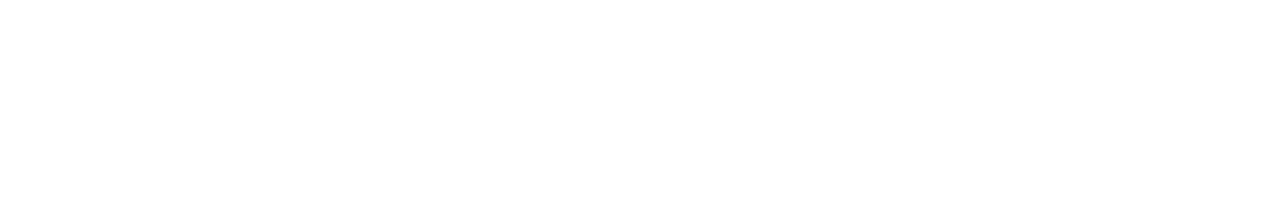
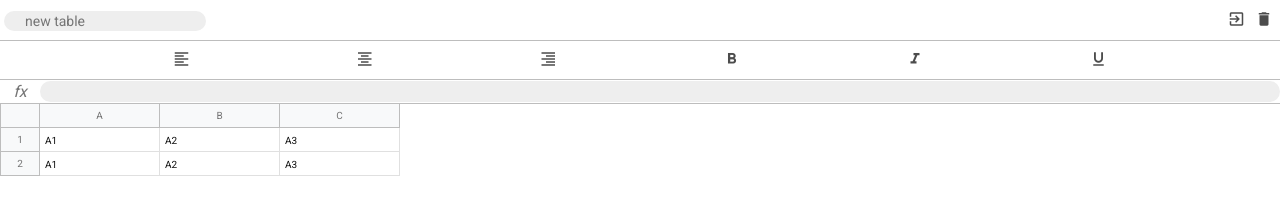
Before and after one commit to VitakSharper/js-excel-app, a website built with webpack: page src/index.html in a window 1280 px wide. Built offline with nearby package versions, Linux system fonts and the light colour scheme.

Commit message:
layout in progress

```diff
--- a/package.json
+++ b/package.json
@@ -45,6 +45,7 @@
     "webpack-dev-server": "^3.11.0"
   },
   "dependencies": {
-    "@babel/polyfill": "^7.8.7"
+    "@babel/polyfill": "^7.8.7",
+    "normalize.css": "^8.0.1"
   }
 }
--- a/some-steps.txt
+++ b/some-steps.txt
@@ -1,3 +1,5 @@
 git:: git checkout -b "webpack" -- create new branch in git
 git:: git push -u origin webpack -- push to branch
 npm:: npm i eslint eslint-loader babel-eslint -- eslint install
+git:: git checkout master -- switch to master after merge on github
+git:: git pull -- pull all to local
--- a/src/index.html
+++ b/src/index.html
@@ -3,9 +3,74 @@
 <head>
     <meta charset="UTF-8">
     <link rel="shortcut icon" href="favicon.ico">
+    <link href="https://fonts.googleapis.com/icon?family=Material+Icons"
+          rel="stylesheet">
     <title>EXCEL App in Pure JavaScript ES6</title>
 </head>
 <body>
-<div class="container" id="app"></div>
+<div class="container" id="app">
+    <main class="excel">
+        <header class="header">
+            <input type="text" class="header__input" value="new table"/>
+            <div class="header__btn-group">
+                <button class="btn"><i class="material-icons">exit_to_app</i></button>
+                <button class="btn --red"><i class="material-icons">delete</i></button>
+            </div>
+        </header>
+
+        <div class="toolbar">
+            <button class="btn"><i class="material-icons">format_align_left</i></button>
+            <button class="btn"><i class="material-icons">format_align_center</i></button>
+            <button class="btn"><i class="material-icons">format_align_right</i></button>
+            <button class="btn"><i class="material-icons">format_bold</i></button>
+            <button class="btn"><i class="material-icons">format_italic</i></button>
+            <button class="btn"><i class="material-icons">format_underline</i></button>
+        </div>
+
+        <section class="formula">
+            <div class="formula__info">fx</div>
+            <div class="formula__input" contenteditable="true" spellcheck="false"></div>
+        </section>
+
+        <section class="table">
+            <div class="row">
+                <div class="row__info"></div>
+                <div class="row__data">
+                    <div class="column">
+                        A
+                    </div>
+                    <div class="column">
+                        B
+                    </div>
+                    <div class="column">
+                        C
+                    </div>
+                </div>
+            </div>
+
+            <div class="row">
+                <div class="row__info">
+                    1
+                </div>
+                <div class="row__data">
+                    <div class="cell selected">A1</div>
+                    <div class="cell">A2</div>
+                    <div class="cell">A3</div>
+                </div>
+            </div>
+            <div class="row">
+                <div class="row__info">
+                    2
+                </div>
+                <div class="row__data">
+                    <div class="cell selected">A1</div>
+                    <div class="cell">A2</div>
+                    <div class="cell">A3</div>
+                </div>
+            </div>
+
+        </section>
+    </main>
+</div>
 </body>
 </html>
--- a/src/index.js
+++ b/src/index.js
@@ -1,4 +1 @@
-import './module'
 import './scss/index.scss'
-
-console.log('Initial tests')
--- /dev/null
+++ b/src/scss/_base.scss
@@ -0,0 +1,30 @@
+*,
+*::before,
+*::after {
+  margin: 0;
+  padding: 0;
+  box-sizing: inherit;
+}
+
+html {
+  box-sizing: border-box;
+  font-size: 62.5%; // 10px/16px=62.5%=>1rem=10px
+}
+
+body {
+  font-family: $font-primary;
+  //color: $color-grey-dark-2;
+  font-weight: 300;
+  line-height: 1.6;
+}
+
+.excel {
+color:$color-grey-dark
+}
+
+.btn {
+
+}
+
+main{
+}
--- /dev/null
+++ b/src/scss/_mixins.scss
@@ -0,0 +1,31 @@
+@mixin btn($color:green) {
+  border: none;
+  background-color: #fff;
+  position: relative;
+  //height: 2.4rem;
+  min-width: 2.4rem;
+  padding: 3px;
+  text-align: center;
+  display: inline-block;
+  color: rgba(0, 0, 0, .7);
+
+  & i {
+    font-size: 1.8rem;
+    //color: #eee;
+  }
+
+  &:focus {
+    outline: none;
+  }
+
+  &:active {
+    transform: translateY(2px);
+    color: $color;
+  }
+
+  &:hover {
+    background: $color-grey-light-3;
+    cursor: pointer;
+    border-radius: 50%;
+  }
+}
--- /dev/null
+++ b/src/scss/_variables.scss
@@ -0,0 +1,19 @@
+$font-primary: 'Roboto', sans-serif;
+
+$color-grey-light-1: #BDBDBD;
+$color-grey-light-2: #E0E0E0;
+$color-grey-light-3: #EEEEEE;
+
+$color-grey-dark: #757575;
+$color-grey-dark-2: #888;
+
+$color-cells: #c0c0c0;
+$color-cell-info: #f8f9fa;
+
+$header-height: 3.4rem;
+$toolbar-height: 4rem;
+$formula-height: 2.4rem;
+
+$info-cell-width: 4rem;
+$row-height: 2.4rem;
+$cell-width: 12rem;
--- /dev/null
+++ b/src/scss/formula.scss
@@ -0,0 +1,44 @@
+.formula {
+  position: absolute;
+  left: 0;
+  right: 0;
+  height: $formula-height;
+  top: 8rem;
+  border-bottom: 1px solid $color-grey-light-1;
+
+  display: flex;
+  align-items: center;
+
+  &__info {
+    font-size: 1.6rem;
+    text-align: center;
+    font-style: italic;
+    //border-right: 1px solid $color-grey-light-1;
+    min-width: $info-cell-width;
+  }
+
+  &__input {
+    border: 1px solid transparent;
+    padding: 0 4px;
+    font-size: 1.2rem;
+    outline: none;
+    width: 100%;
+    height: 90%;
+    color: #000;
+
+    border-radius: 100px;
+    background-color: $color-grey-light-3;
+    transition: all .2s;
+
+    &:focus {
+      outline: none;
+      border: 1px solid $color-grey-light-1;
+    }
+
+    &:hover {
+      border: 1px solid $color-grey-light-1;
+    }
+  }
+
+
+}
--- /dev/null
+++ b/src/scss/header.scss
@@ -0,0 +1,41 @@
+.header {
+  position: absolute;
+  top: 0;
+  right: 0;
+  left: 0;
+  height: $header-height;
+  font-size: 1.4rem;
+  padding: 8px 4px 0;
+
+  display: flex;
+  align-items: center;
+  justify-content: space-between;
+
+  &__input {
+    font-family: inherit;
+    font-size: inherit;
+    color: inherit;
+    border: 1px solid transparent;
+    height: 2rem;
+    padding: .7rem 2rem;
+    border-radius: 100px;
+    background-color: $color-grey-light-3;
+    transition: all .2s;
+
+    &:focus {
+      outline: none;
+      border: 1px solid $color-grey-light-1;
+      //background-color: $color-grey-light-3;
+    }
+
+    &:hover {
+      border: 1px solid $color-grey-light-1;
+    }
+  }
+
+  &__btn-group {
+    .btn {
+      @include btn(red)
+    }
+  }
+}
--- a/src/scss/index.scss
+++ b/src/scss/index.scss
@@ -0,0 +1,11 @@
+@import url('https://fonts.googleapis.com/css2?family=Roboto&display=swap');
+@import "~normalize.css";
+
+@import "variables";
+@import "mixins";
+@import "base";
+
+@import "header";
+@import "table";
+@import "formula";
+@import "toolbar";
--- /dev/null
+++ b/src/scss/table.scss
@@ -0,0 +1,61 @@
+.table {
+  position: absolute;
+  left: 0;
+  right: 0;
+  //top: $header-height + $toolbar-height + 8rem;
+  top: 10.4rem;
+  overflow-x: auto;
+
+  .row {
+    min-height: 2rem;
+    height: $row-height;
+    display: flex;
+
+    &__info {
+      min-width: $info-cell-width;
+      height: 100%;
+      border: 1px solid $color-grey-light-1;
+      border-top: none;
+      background: $color-cell-info;
+
+      display: flex;
+      justify-content: center;
+      align-items: center;
+
+    }
+
+    &__data {
+      display: flex;
+
+      .column {
+        background: $color-cell-info;
+        min-width: 4rem;
+        width: $cell-width;
+        border: 1px solid $color-grey-light-1;
+        border-top: none;
+        border-left: none;
+        height: 100%;
+
+        display: flex;
+        justify-content: center;
+        align-items: center;
+
+      }
+
+      .cell {
+        min-width: 4rem;
+        padding: 5px;
+        width: $cell-width;
+        height: 100%;
+        border: 1px solid $color-grey-light-2;
+        border-left: none;
+        border-top: none;
+        color: #111;
+        white-space: nowrap;
+
+        &.selected {
+        }
+      }
+    }
+  }
+}
--- /dev/null
+++ b/src/scss/toolbar.scss
@@ -0,0 +1,17 @@
+.toolbar {
+  position: absolute;
+  left: 0;
+  right: 0;
+  top: 4rem;
+  height: $toolbar-height;
+  border-top: 1px solid $color-grey-light-1;
+  border-bottom: 1px solid $color-grey-light-1;
+  padding: .7rem 1rem;
+
+  display: flex;
+align-items: center;
+  justify-content: space-evenly;
+  .btn {
+    @include btn(green)
+  }
+}
--- a/webpack.config.js
+++ b/webpack.config.js
@@ -19,7 +19,7 @@ const jsLoaders = () => {
         }
     ]
     if (isDev) {
-        loaders.push('eslin-loader')
+        loaders.push('eslint-loader')
     }
     return loaders;
 }
@@ -85,7 +85,6 @@ module.exports = {
                 test: /\.js$/,
                 exclude: /node_modules/,
                 use: jsLoaders(),
-
             }
         ],
     }
```
Also changed, not shown: 1 other file.
